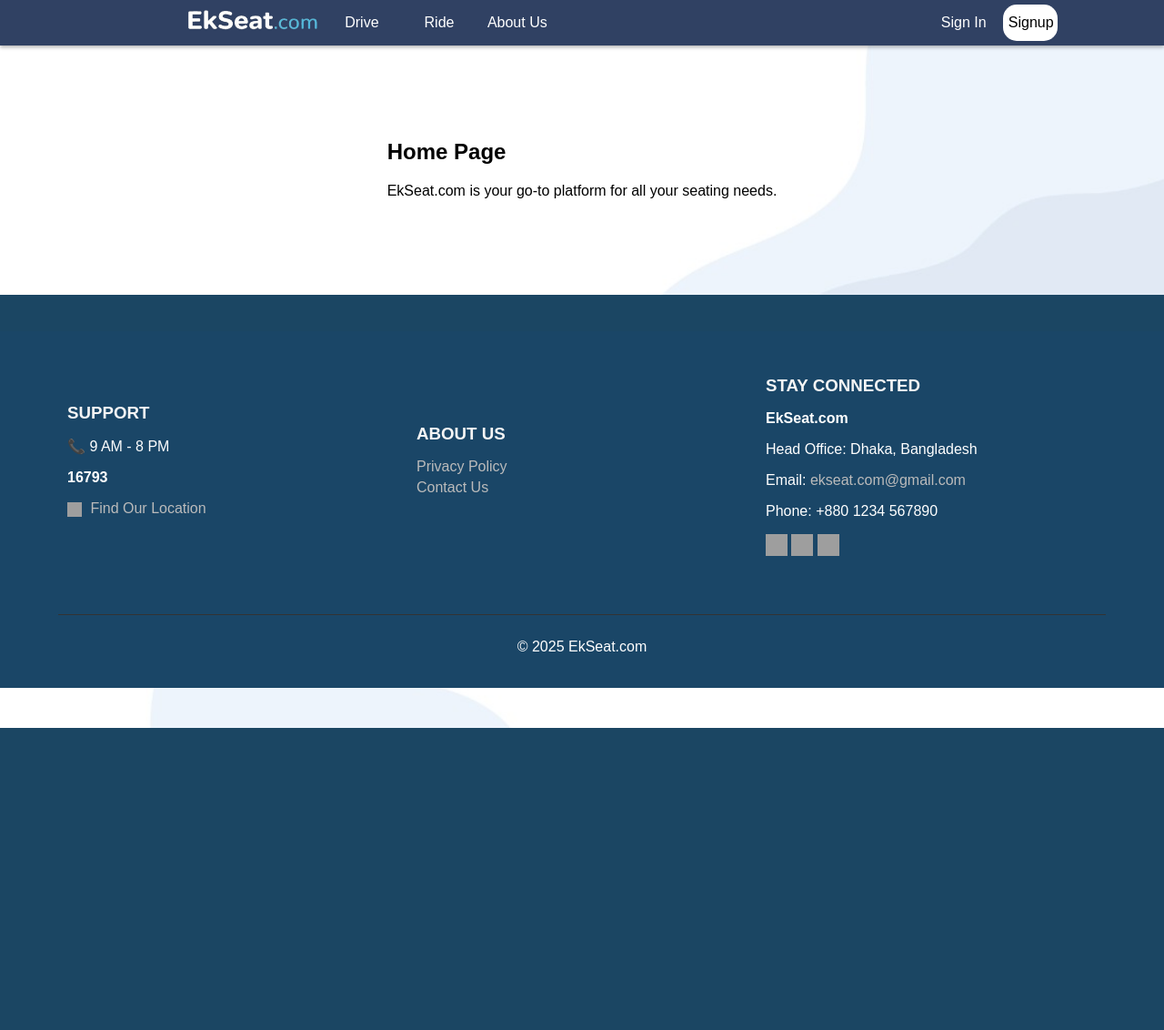
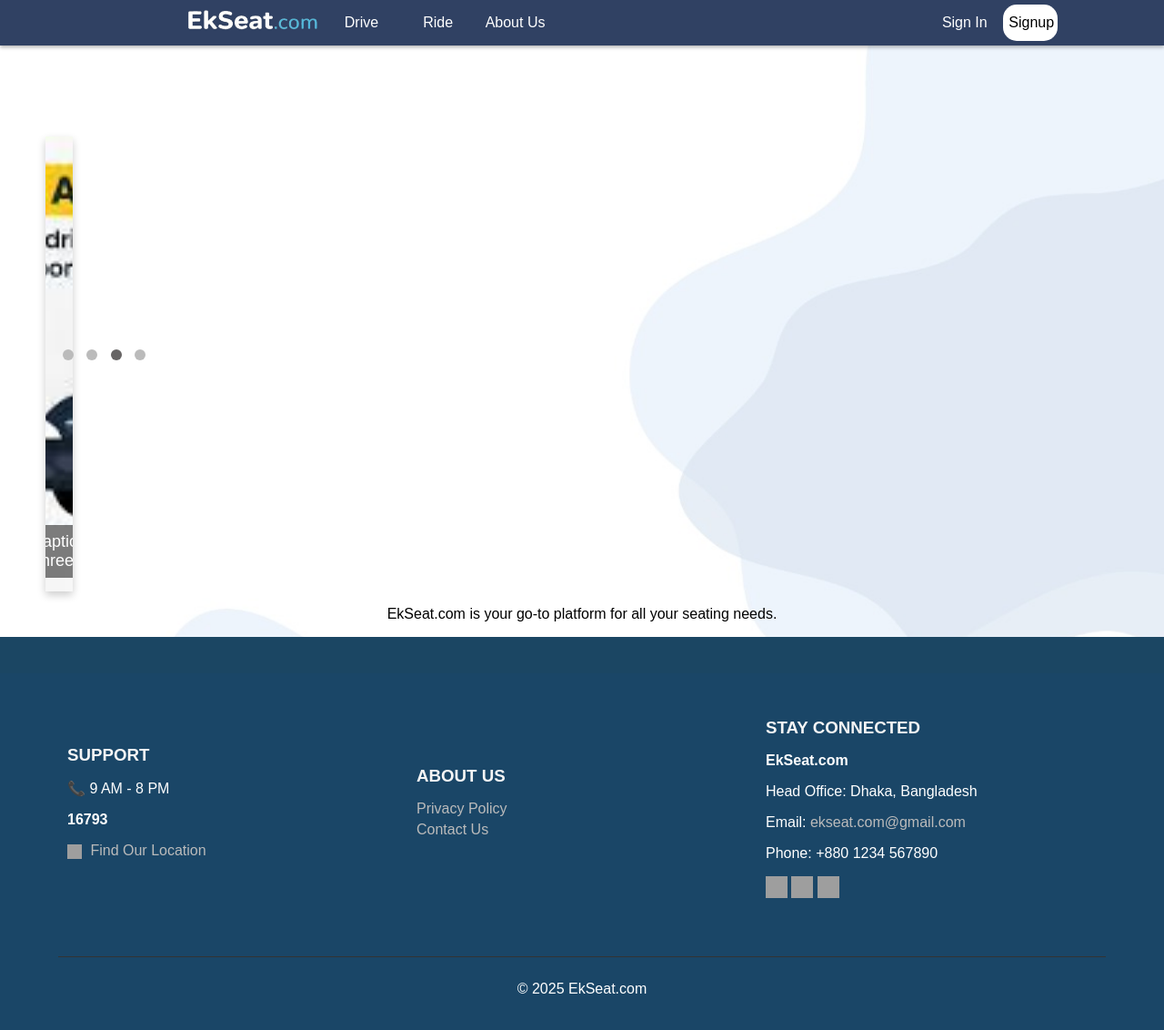
Before and after one commit to sazzadkhan20/EkSeat.com---PHP-Project, a PHP site: page /home.php in a window 1280 px wide; the page is wider, and only the part inside the window is pictured. Shown: that part at 91% size. Before the commit the page ends 800 px from the top of that part, so only its background shows below. Run offline with PHP 8.4, Linux system fonts and the light colour scheme; grey boxes are pictures that could not be loaded.

Commit message:
slideShow Added

```diff
--- a/View/home.php
+++ b/View/home.php
@@ -1,4 +1,5 @@
 <?php include_once 'nevigationBar.html';?>
+<?php include 'slideShow.html'; ?>
 
 <!DOCTYPE html>
 <html lang="en">
@@ -11,10 +12,11 @@
 <body>
     <main>
         <section>
-            <h2>Home Page</h2>
+            <!-- <h2>Home Page</h2> -->
             <p>EkSeat.com is your go-to platform for all your seating needs.</p>
         </section>
     </main>
+
    <?php include 'footer.html'; ?>
 
 </body>
--- /dev/null
+++ b/View/slideShow.html
@@ -0,0 +1,48 @@
+<!DOCTYPE html>
+<html lang="en">
+<head>
+  <meta charset="UTF-8">
+  <meta name="viewport" content="width=device-width, initial-scale=1.0">
+  <title>Auto Image Slideshow</title>
+  <!-- Link CSS -->
+  <link rel="stylesheet" href="style.css">
+</head>
+<body>
+
+<!-- <h2 style="text-align:center">Auto Image Slideshow</h2> -->
+
+<div class="slideshow-container">
+
+  <div class="mySlides fade">
+    <img src="Resources/images.jpg" alt="Image 1">
+    <div class="text">Caption One</div>
+  </div>
+
+  <div class="mySlides fade">
+    <img src="Resources/images (1).jpg" alt="Image 2">
+    <div class="text">Caption Two</div>
+  </div>
+
+  <div class="mySlides fade">
+    <img src="Resources/images (2).jpg" alt="Image 3">
+    <div class="text">Caption Three</div>
+  </div>
+
+    <div class="mySlides fade">
+    <img src="Resources/images (3).jpg" alt="Image 4">
+    <div class="text">Caption Four</div>
+  </div>
+
+</div>
+
+<div class="dot-container">
+  <span class="dot"></span>
+  <span class="dot"></span>
+  <span class="dot"></span>
+  <span class="dot"></span>
+</div>
+
+<!-- Link JS -->
+<script src="slideShow.js"></script>
+</body>
+</html>
--- /dev/null
+++ b/View/slideShow.js
@@ -0,0 +1,29 @@
+let slideIndex = 0;
+showSlides();
+
+function showSlides() {
+  let i;
+  let slides = document.getElementsByClassName("mySlides");
+  let dots = document.getElementsByClassName("dot");
+
+  // Hide all slides
+  for (i = 0; i < slides.length; i++) {
+    slides[i].style.display = "none";
+  }
+
+  // Move to next slide
+  slideIndex++;
+  if (slideIndex > slides.length) {slideIndex = 1}
+
+  // Remove active class from all dots
+  for (i = 0; i < dots.length; i++) {
+    dots[i].className = dots[i].className.replace(" active", "");
+  }
+
+  // Show current slide and highlight dot
+  slides[slideIndex-1].style.display = "block";
+  dots[slideIndex-1].className += " active";
+
+  // Change slide every 3 seconds
+  setTimeout(showSlides, 3000);
+}
--- a/View/style.css
+++ b/View/style.css
@@ -240,3 +240,88 @@ footer {
   /* font-size: 14px; */
   color: #fff;
 }
+
+
+
+/*.........slideshow..........*/
+
+* { box-sizing: border-box; }
+body { font-family: Arial, sans-serif; margin: 0; }
+
+.slideshow-container {
+  max-width: 1500px;
+  height: 500px; /* Fixed height */
+  position: relative;
+  margin: 150px 1200px 0 50px; /* Add top and left space of image */
+  overflow: hidden;
+  box-shadow: 0 4px 10px rgba(0,0,0,0.2);
+}
+
+.mySlides {
+  display: none;
+}
+
+.mySlides img {
+  width: 100%;
+  height: 500px; /* Fixed height */
+  object-fit: cover;
+
+}
+
+/* Caption text */
+.text {
+  color: #fff;
+  font-size: 18px;
+  padding: 8px 12px;
+  position: absolute;
+  bottom: 15px;
+  left: 50%;
+  transform: translateX(-50%);
+  background: rgba(0,0,0,0.5);
+  border-radius: 5px;
+}
+
+/* Dots */
+/*.dot-container {
+  text-align: center;
+  text-align: left;
+  padding:10px;
+  background: #f2f2f2;
+}*/
+
+/*.dot-container {
+  position: absolute;
+  left: 400px;
+  bottom: 500px;
+  transform: translateX(-50%);
+  background: none;
+  padding: 0;
+  text-align: center;
+  width: 100%;
+  z-index: 2;
+}*/
+
+.dot-container {
+  position: absolute;
+  bottom: 400px;
+  left: 55%;
+  transform: translateX(-50%);
+  background: transparent; /* remove gray background */
+  width: 100%;
+}
+
+
+.dot {
+  height: 12px;
+  width: 12px;
+  margin: 0 5px;
+  background-color: #bbb;
+  border-radius: 50%;
+  display: inline-block;
+  cursor: pointer;
+  transition: background-color 0.6s ease;
+}
+
+.active {
+  background-color: #676565;
+}
```
Also changed, not shown: View/Resources/images (1).jpg (added), View/Resources/images (2).jpg (added), View/Resources/images (3).jpg (added), View/Resources/images.jpg (added).
